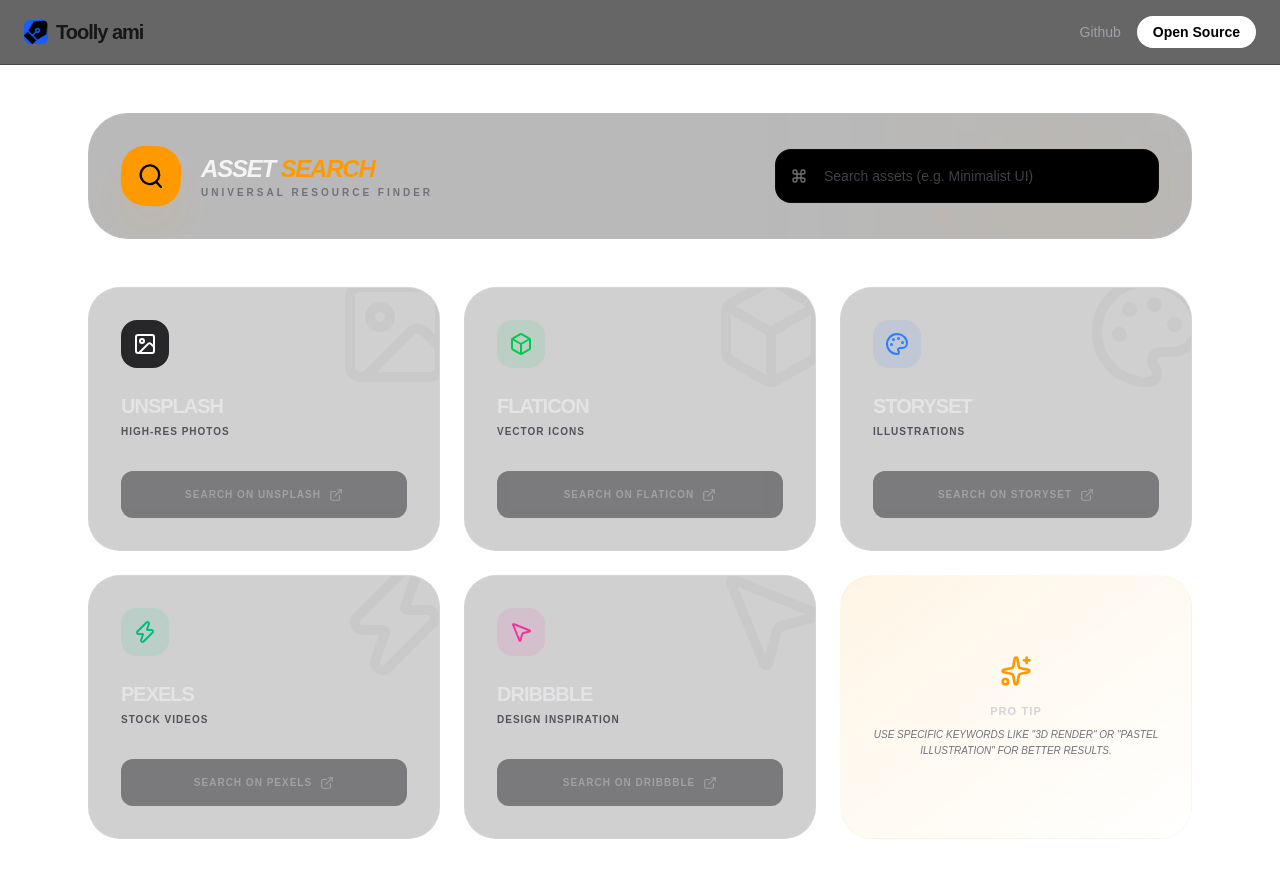
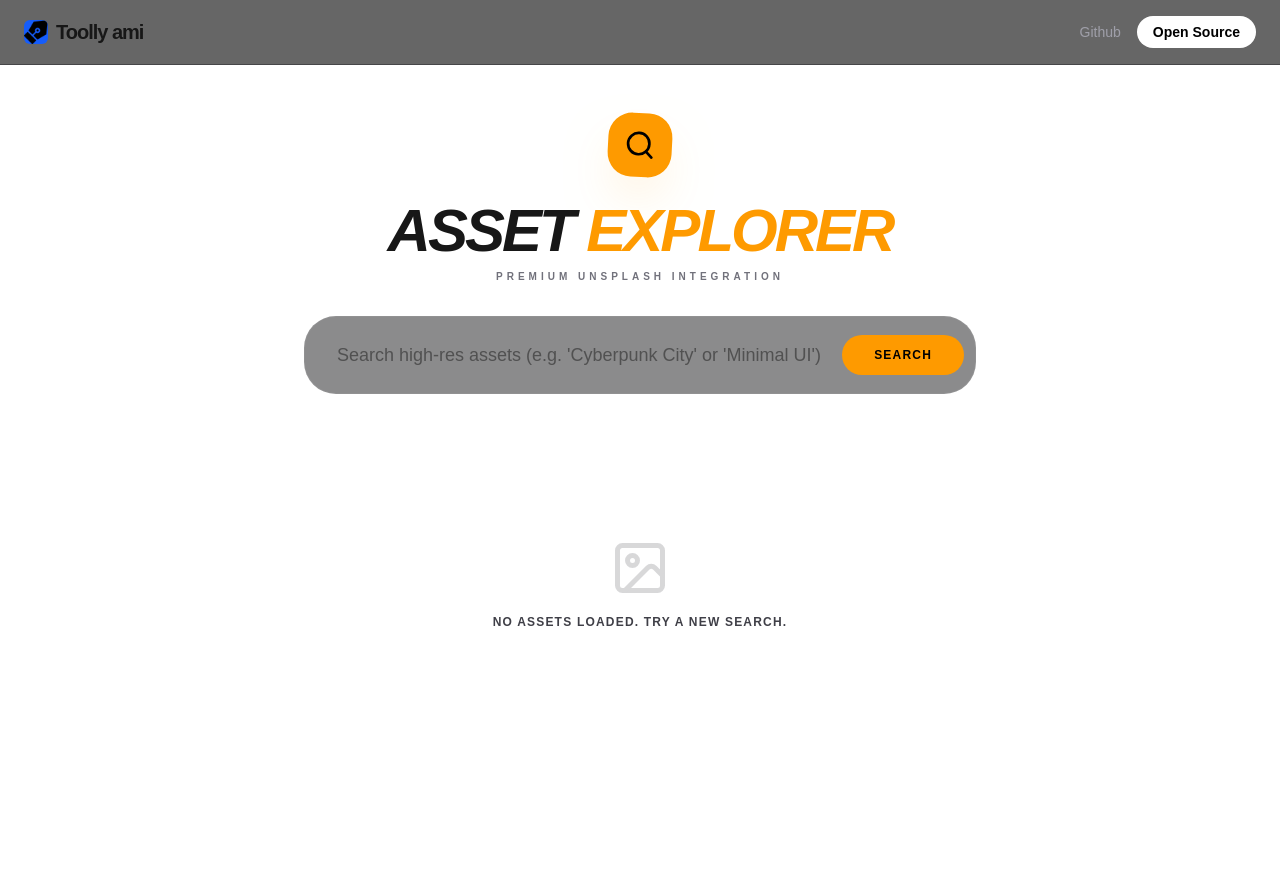
Before and after one commit to Fahim-hash/toolly.ami, a Next.js app: page /tools/assets in a window 1280 px wide. Shown: the top 878 px of the page. Built offline with nearby package versions, Linux system fonts and the light colour scheme.

Commit message:
Update page.tsx

```diff
--- a/app/tools/assets/page.tsx
+++ b/app/tools/assets/page.tsx
@@ -1,98 +1,113 @@
 "use client";
 import dynamic from 'next/dynamic';
-import { useState } from 'react';
+import { useState, useEffect } from 'react';
 import {
-  Search, ExternalLink, Image as ImageIcon,
-  Palette, MousePointer2, Box,
-  Sparkles, Zap, Command
+  Search, Download, Image as ImageIcon,
+  RefreshCcw, Sparkles, Zap, ExternalLink
 } from 'lucide-react';
 
 const AssetEngine = () => {
   const [query, setQuery] = useState('');
+  const [images, setImages] = useState<any[]>([]);
+  const [isBusy, setIsBusy] = useState(false);
 
-  const platforms = [
-    { name: 'Unsplash', category: 'High-Res Photos', url: `https://unsplash.com/s/photos/${query}`, icon: ImageIcon, color: 'text-white', bg: 'bg-zinc-800' },
-    { name: 'FlatIcon', category: 'Vector Icons', url: `https://www.flaticon.com/search?word=${query}`, icon: Box, color: 'text-green-500', bg: 'bg-green-500/10' },
-    { name: 'Storyset', category: 'Illustrations', url: `https://storyset.com/search?q=${query}`, icon: Palette, color: 'text-blue-500', bg: 'bg-blue-500/10' },
-    { name: 'Pexels', category: 'Stock Videos', url: `https://www.pexels.com/search/${query}`, icon: Zap, color: 'text-emerald-500', bg: 'bg-emerald-500/10' },
-    { name: 'Dribbble', category: 'Design Inspiration', url: `https://dribbble.com/search/${query}`, icon: MousePointer2, color: 'text-pink-500', bg: 'bg-pink-500/10' },
-  ];
+  // Replace with your actual Unsplash Access Key
+  const ACCESS_KEY = "KhZkznH-Sa_ksNLnCeupL_YRBMmupKI5jS5KriF50W0";
 
-  const handleSearch = (e: React.FormEvent) => {
-    e.preventDefault();
-    if (query.trim()) {
-      // Logic for multi-tab search or just focusing the UI
+  const searchAssets = async (e?: React.FormEvent) => {
+    if (e) e.preventDefault();
+    if (!query.trim()) return;
+
+    setIsBusy(true);
+    try {
+      const res = await fetch(
+        `https://api.unsplash.com/search/photos?query=${query}&per_page=20&client_id=${ACCESS_KEY}`
+      );
+      const data = await res.json();
+      setImages(data.results || []);
+    } catch (err) {
+      console.error("Fetch Error:", err);
+    } finally {
+      setIsBusy(false);
     }
   };
 
+  const downloadImage = async (url: string, filename: string) => {
+    const res = await fetch(url);
+    const blob = await res.blob();
+    const link = document.createElement('a');
+    link.href = URL.createObjectURL(blob);
+    link.download = `Toolly_${filename}.jpg`;
+    link.click();
+  };
+
   return (
-    <div className="max-w-6xl mx-auto py-12 px-6 min-h-screen">
-      {/* Header */}
-      <div className="flex flex-col md:flex-row justify-between items-center mb-12 bg-zinc-900/30 p-8 rounded-[2.5rem] border border-white/5 gap-6 relative overflow-hidden">
-        <div className="absolute top-0 right-0 w-64 h-64 bg-amber-500/5 blur-[100px]" />
-
-        <div className="flex items-center gap-5">
-          <div className="p-4 bg-amber-500 rounded-3xl shadow-2xl shadow-amber-500/20 rotate-3">
-            <Search className="text-black" size={28} />
+    <div className="max-w-7xl mx-auto py-12 px-6 min-h-screen">
+      {/* Search Header */}
+      <div className="flex flex-col items-center mb-16 space-y-8">
+        <div className="text-center">
+          <div className="inline-flex p-4 bg-amber-500 rounded-3xl shadow-2xl shadow-amber-500/20 mb-6 rotate-3">
+            <Search className="text-black" size={32} />
           </div>
-          <div>
-            <h1 className="text-2xl font-black uppercase tracking-tighter italic text-zinc-100">
-              Asset <span className="text-amber-500">Search</span>
+          <h1 className="text-4xl md:text-6xl font-black uppercase tracking-tighter italic">
+            Asset <span className="text-amber-500">Explorer</span>
           </h1>
-            <p className="text-[10px] font-bold text-zinc-500 uppercase tracking-[0.3em]">Universal Resource Finder</p>
-          </div>
+          <p className="text-[10px] font-bold text-zinc-500 uppercase tracking-[0.4em] mt-2">Premium Unsplash Integration</p>
         </div>
 
-        <form onSubmit={handleSearch} className="relative w-full md:w-96 group">
-          <Command size={16} className="absolute left-4 top-1/2 -translate-y-1/2 text-zinc-500 group-focus-within:text-amber-500 transition-colors" />
+        <form onSubmit={searchAssets} className="relative w-full max-w-2xl group">
           <input
             type="text"
-            placeholder="Search assets (e.g. Minimalist UI)"
+            placeholder="Search high-res assets (e.g. 'Cyberpunk City' or 'Minimal UI')"
             value={query}
             onChange={(e) => setQuery(e.target.value)}
-            className="w-full bg-black border border-white/5 rounded-2xl py-4 pl-12 pr-4 text-sm outline-none focus:border-amber-500/50 transition-all placeholder:text-zinc-700"
+            className="w-full bg-zinc-900/50 border border-white/5 rounded-[2rem] py-6 pl-8 pr-32 text-lg outline-none focus:border-amber-500/50 transition-all backdrop-blur-xl"
           />
+          <button
+            type="submit"
+            disabled={isBusy}
+            className="absolute right-3 top-1/2 -translate-y-1/2 bg-amber-500 text-black px-8 py-3 rounded-[1.5rem] font-black uppercase text-xs tracking-widest hover:scale-105 transition-transform disabled:opacity-50"
+          >
+            {isBusy ? <RefreshCcw className="animate-spin" size={18} /> : "Search"}
+          </button>
         </form>
       </div>
 
-      <div className="grid grid-cols-1 md:grid-cols-2 lg:grid-cols-3 gap-6">
-        {platforms.map((platform, index) => (
-          <div
-            key={platform.name}
-            className="group bg-zinc-900/20 border border-white/5 rounded-[2rem] p-8 hover:border-amber-500/30 transition-all relative overflow-hidden flex flex-col justify-between"
+      {/* Results Grid */}
+      {images.length > 0 ? (
+        <div className="grid grid-cols-1 sm:grid-cols-2 lg:grid-cols-3 xl:grid-cols-4 gap-6">
+          {images.map((img) => (
+            <div key={img.id} className="group relative aspect-[3/4] bg-zinc-900 rounded-[2rem] overflow-hidden border border-white/5">
+              <img
+                src={img.urls.regular}
+                alt={img.alt_description}
+                className="w-full h-full object-cover group-hover:scale-110 transition-transform duration-700 opacity-80 group-hover:opacity-100"
+              />
+
+              {/* Overlay */}
+              <div className="absolute inset-0 bg-gradient-to-t from-black via-transparent to-transparent opacity-0 group-hover:opacity-100 transition-opacity p-6 flex flex-col justify-end">
+                <div className="flex justify-between items-center">
+                  <div>
+                    <p className="text-[10px] font-black text-white uppercase tracking-widest opacity-60">By {img.user.name}</p>
+                    <p className="text-[8px] font-bold text-amber-500 uppercase tracking-tighter italic">Unsplash Premium</p>
+                  </div>
+                  <button
+                    onClick={() => downloadImage(img.urls.full, img.id)}
+                    className="p-4 bg-white text-black rounded-2xl hover:bg-amber-500 transition-colors shadow-xl"
                   >
-            <div className="absolute -right-4 -top-4 opacity-[0.03] group-hover:opacity-[0.08] transition-opacity">
-              <platform.icon size={120} />
+                    <Download size={20} />
+                  </button>
                 </div>
-
-            <div className="relative z-10">
-              <div className={`w-12 h-12 ${platform.bg} ${platform.color} rounded-2xl flex items-center justify-center mb-6`}>
-                <platform.icon size={24} />
               </div>
-              <h3 className="text-xl font-black uppercase tracking-tighter text-zinc-200 mb-1">{platform.name}</h3>
-              <p className="text-[10px] font-bold text-zinc-600 uppercase tracking-widest mb-8">{platform.category}</p>
-            </div>
-
-            <a
-              href={query ? platform.url : '#'}
-              target="_blank"
-              rel="noopener noreferrer"
-              className={`w-full py-4 rounded-xl text-[10px] font-black uppercase tracking-widest flex items-center justify-center gap-2 transition-all ${query ? 'bg-amber-500 text-black hover:scale-[1.02]' : 'bg-zinc-800 text-zinc-500 cursor-not-allowed opacity-50'}`}
-            >
-              Search on {platform.name} <ExternalLink size={14} />
-            </a>
             </div>
           ))}
-
-        {/* Pro Tip Card */}
-        <div className="lg:col-span-1 bg-gradient-to-br from-amber-500/10 to-transparent border border-amber-500/5 rounded-[2rem] p-8 flex flex-col justify-center items-center text-center">
-           <Sparkles className="text-amber-500 mb-4" size={32} />
-           <h4 className="text-[11px] font-black uppercase tracking-widest text-zinc-300 mb-2 text-center">Pro Tip</h4>
-           <p className="text-[10px] text-zinc-500 font-medium leading-relaxed uppercase italic">
-             Use specific keywords like "3D Render" or "Pastel Illustration" for better results.
-           </p>
         </div>
+      ) : (
+        <div className="flex flex-col items-center justify-center py-20 text-zinc-700">
+          <ImageIcon size={60} className="mb-4 opacity-20" />
+          <p className="text-xs font-black uppercase tracking-widest">No assets loaded. Try a new search.</p>
         </div>
+      )}
     </div>
   );
 };
@@ -102,7 +117,7 @@
   loading: () => (
     <div className="min-h-screen bg-[#050505] flex items-center justify-center">
       <div className="animate-pulse text-amber-500 font-black tracking-widest uppercase text-xs italic">
-        Connecting to Hub...
+        Initializing Asset Engine...
       </div>
     </div>
   ),
```
Lines whose indentation alone changed are shown as unchanged.
